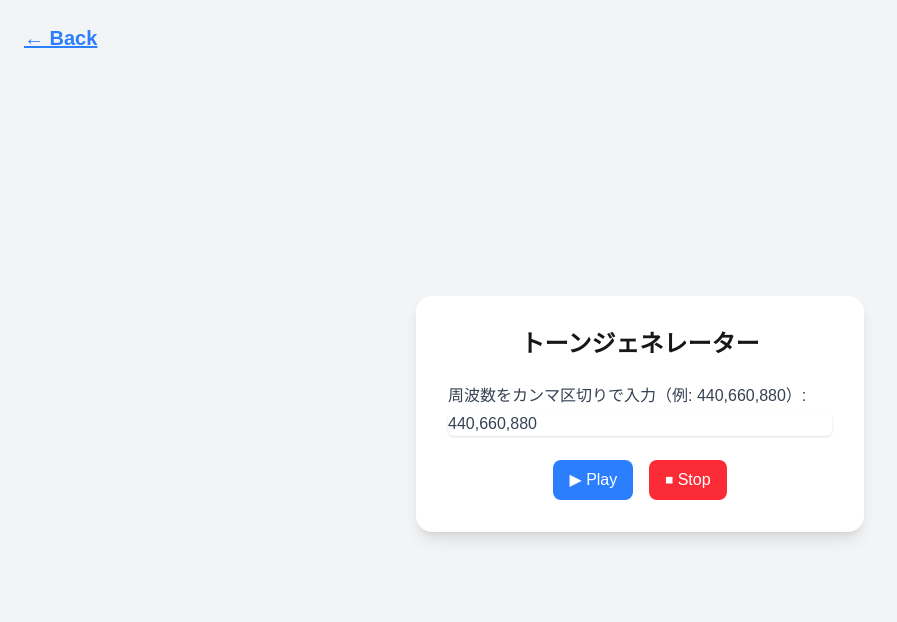
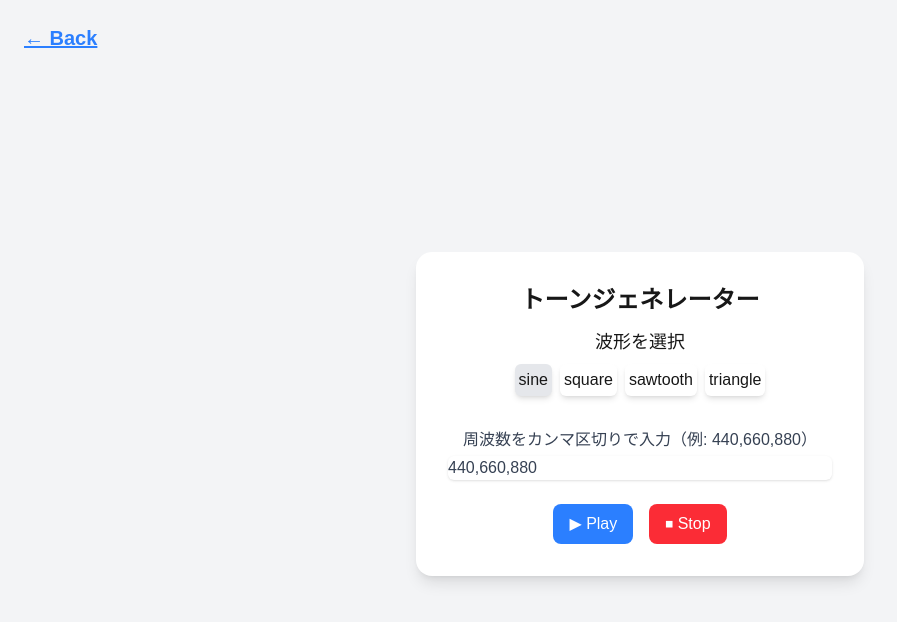
Before and after one commit to 6Rix6/microtone, a Next.js app: page /tonegenerator in a window 1280 px wide. Shown: the top 622 px of the page, without its empty margins (0-897 px from the left). Built offline with nearby package versions, Linux system fonts and the light colour scheme.

Commit message:
波形を変更できるように調整

```diff
--- a/src/app/page.tsx
+++ b/src/app/page.tsx
@@ -6,12 +6,12 @@ export default function HomePage() {
   return (
       <main className="flex min-h-screen flex-col items-center justify-center bg-gray-100 p-6">
         <Link href={"/tonegenerator"} className={"m-2"}>
-            <div className="text-4xl font-bold hover:underline bg-white p-8 rounded-2xl shadow-lg text-center max-w-md">
+            <div className="text-4xl font-bold hover:outline-amber-200 hover:outline-offset-2 outline-3 transition outline-offset-0 outline-white bg-white p-8 rounded-2xl shadow-lg text-center max-w-md">
                 ♪トーンジェネレーター
             </div>
         </Link>
           <Link href={"/microtone"} className={"m-2"}>
-              <div className="text-4xl font-bold hover:underline bg-white p-8 rounded-2xl shadow-lg text-center max-w-md">
+              <div className="text-4xl font-bold hover:outline-amber-200 hover:outline-offset-2 outline-3 transition outline-offset-0 outline-white bg-white p-8 rounded-2xl shadow-lg text-center max-w-md">
                   ♪ 微分音・和音
               </div>
           </Link>
--- a/src/app/tonegenerator/page.tsx
+++ b/src/app/tonegenerator/page.tsx
@@ -6,6 +6,7 @@ import Link from 'next/link';
 export default function HomePage() {
     const [freqInput, setFreqInput] = useState<string>('440,660,880');
     const [isPlaying, setIsPlaying] = useState<boolean>(false);
+    const [wave,setWave] = useState<"sine"|"square"|"sawtooth"|"triangle">("sine");
     const audioCtxRef = useRef<AudioContext | null>(null);
     const oscillatorsRef = useRef<OscillatorNode[]>([]);
     const gainNodeRef = useRef<GainNode | null>(null);
@@ -45,7 +46,7 @@ export default function HomePage() {
 
         freqs.forEach((freq) => {
             const osc = audioCtxRef.current!.createOscillator();
-            osc.type = 'sine';
+            osc.type = wave;
             osc.frequency.setValueAtTime(freq, audioCtxRef.current!.currentTime);
             osc.connect(gainNode);
             osc.start();
@@ -78,14 +79,41 @@ export default function HomePage() {
             </Link>
             <div className={"flex-col items-center justify-center m-auto"}>
                 <div className="bg-white p-8 rounded-2xl shadow-lg text-center w-full max-w-md">
-                    <h1 className="text-2xl font-bold mb-6">トーンジェネレーター</h1>
-                    <label className="block mb-4 text-left text-gray-700">
-                        周波数をカンマ区切りで入力（例: 440,660,880）:
+                    <h1 className="text-2xl font-bold mb-3">トーンジェネレーター</h1>
+                    <div className='text-lg'>波形を選択</div>
+                    <div className='flex justify-center mb-6 p-2'>
+                        <button
+                            className={`p-1 mr-1 ml-1 shadow-md rounded-md hover:bg-gray-200 ${wave=="sine"?"bg-gray-200":"bg-white"}`}
+                            onClick={()=>setWave("sine")}
+                            >
+                                sine
+                        </button>
+                        <button
+                            className={`p-1 mr-1 ml-1 shadow-md rounded-md hover:bg-gray-200 ${wave=="square"?"bg-gray-200":"bg-white"}`}
+                            onClick={()=>setWave("square")}
+                            >
+                                square
+                        </button>
+                        <button
+                            className={`p-1 mr-1 ml-1 shadow-md rounded-md hover:bg-gray-200 ${wave=="sawtooth"?"bg-gray-200":"bg-white"}`}
+                            onClick={()=>setWave("sawtooth")}
+                            >
+                                sawtooth
+                        </button>
+                        <button
+                            className={`p-1 mr-1 ml-1 shadow-md rounded-md hover:bg-gray-200 ${wave=="triangle"?"bg-gray-200":"bg-white"}`}
+                            onClick={()=>setWave("triangle")}
+                            >
+                                triangle
+                        </button>
+                    </div>
+                    <label className="block mb-4 text-gray-700 text-center">
+                        周波数をカンマ区切りで入力（例: 440,660,880）
                         <input
                             type="text"
                             value={freqInput}
                             onChange={(e) => setFreqInput(e.target.value)}
-                            className="mt-1 w-full rounded-md border-gray-300 shadow-sm focus:border-blue-500 focus:ring-blue-500"
+                            className="mt-1 w-full rounded-md border-gray-300 shadow-sm  focus:border-blue-500 focus:ring-blue-500"
                         />
                     </label>
                     <div className="flex justify-center gap-4 mt-6">
```
